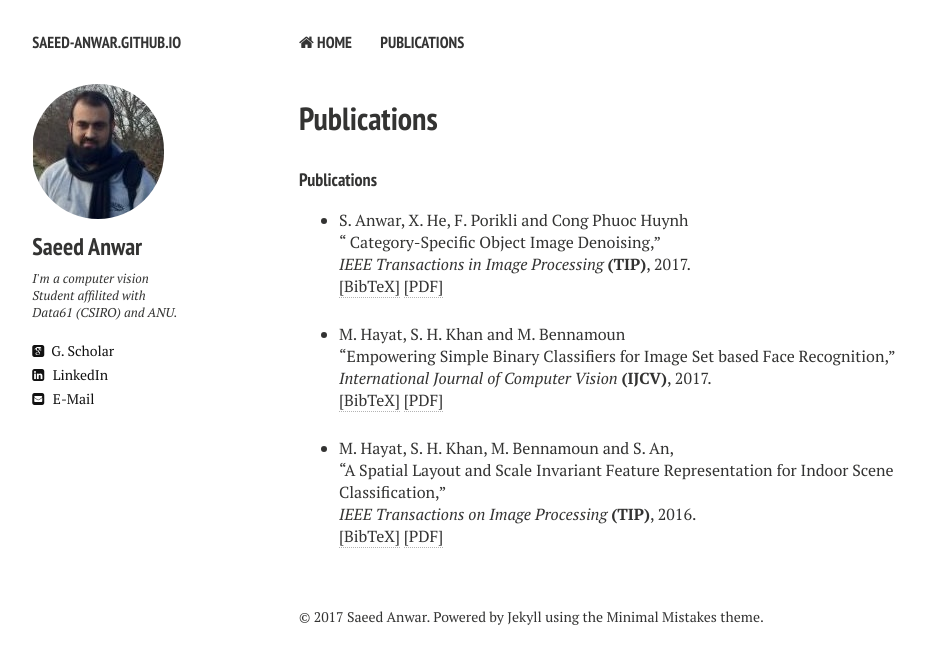
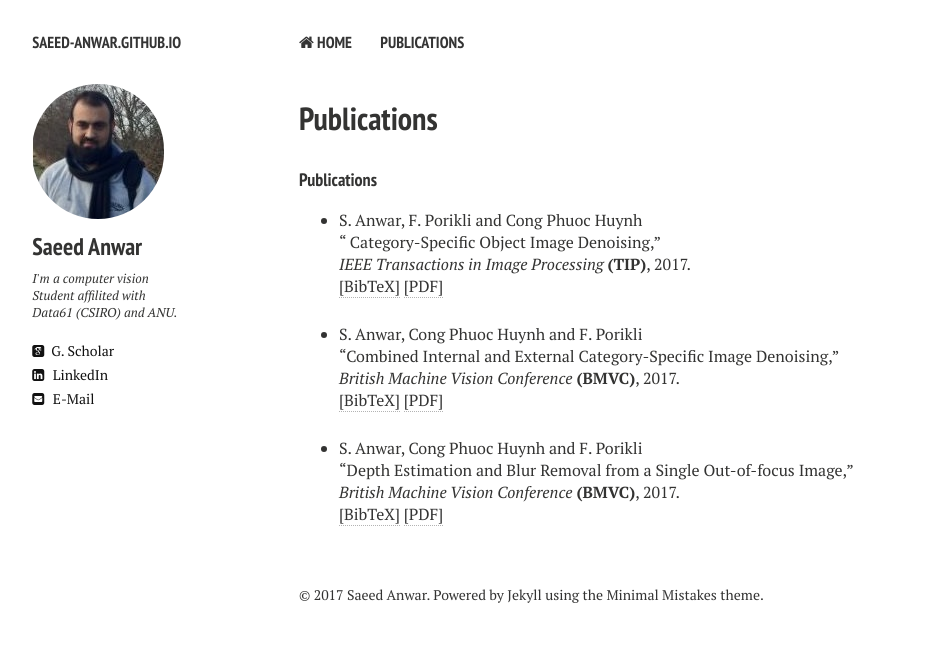
Before and after one commit to saeed-anwar/saeed-anwar.github.io, a Jekyll site: the page built from publications.md, in a window 1280 px wide. Shown: the top 664 px of the page, without its empty margins (21-947 px from the left). Built offline with Jekyll 4.4.1, drawn with Linux system fonts in a browser that asks for light colours; nearby versions of some CDN libraries.

Commit message:
Update publications.html

```diff
--- a/_layouts/publications.html
+++ b/_layouts/publications.html
@@ -88,70 +88,47 @@ div.bibtex pre { font-size: 75%; overflow: auto;  width: 100%; padding: 0em 0em;
 <!-------------------------------------------------------------------------------------------->
 <h4 style="margin-bottom:0px;padding-top:10px;">Publications</h4>
 <ul class="biblist">
-<!-- Item: khan2017forest -->
+<!-- Item: Anwar2017noise -->
 <li ><p>
-S. Anwar, X. He, F. Porikli and Cong Phuoc Huynh <br>
+S. Anwar, F. Porikli and Cong Phuoc Huynh <br>
 &ldquo; Category-Specific Object Image Denoising,&rdquo;<br>
 <i>IEEE Transactions in Image Processing </i><b>(TIP)</b>, 2017.
 
 <br />
-<a href="javascript:toggleBibtex('')">[BibTeX]</a>
+<a href="javascript:toggleBibtex('Anwar2017noise')">[BibTeX]</a>
 <a href="../papers/TIP17-noise.pdf">[PDF]</a>
 
 </p>
 <div id="" class="bibtex noshow">
 <pre>
-@article{khan2017forest,
-  author = {Khan, Salman H and He, Xuming and Porikli, Fatih and Bennamoun, Mohammed},
-  title = {Forest Change Detection in Incomplete Satellite Images with Deep Neural Networks},
-  journal = {IEEE Transactions on Geoscience and Remote Sensing},
+@article{Anwar2017noise,
+  author = {Anwar, Saeed and Porikli, Fatih and Huynh, Cong P.},
+  title = {Category-Specific Object Image Denoising},
+  journal = {IEEE Transactions in Image Processing},
   year = {2017}
 }
 </pre>
 </div>
 </li>
 
-<!-- Item: hayat2017empowering -->
+<!-- Item: Anwar2017internalnoise -->
 <li ><p>
-M. Hayat, S. H. Khan and M. Bennamoun <br>
-&ldquo;Empowering Simple Binary Classifiers for Image Set based Face Recognition,&rdquo;<br>
-<i>International Journal of Computer Vision </i><b>(IJCV)</b>, 2017.
+S. Anwar, Cong Phuoc Huynh and F. Porikli <br>
+&ldquo;Combined Internal and External Category-Specific Image Denoising,&rdquo;<br>
+<i>British Machine Vision Conference </i><b>(BMVC)</b>, 2017.
 
 <br />
-<a href="javascript:toggleBibtex('hayat2016spatial')">[BibTeX]</a>
-<a href="../papers/IJCV17.pdf">[PDF]</a>
+<a href="javascript:toggleBibtex('Anwar2017internalnoise')">[BibTeX]</a>
+<a href="../papers/BMVC17-internalnoise.pdf">[PDF]</a>
 
 </p>
-<div id="bib_hayat2016spatial" class="bibtex noshow">
+<div id="" class="bibtex noshow">
 <pre>
-@article{hayat2016spatial,
-  author = {Hayat, Munawar and Khan, Salman H and Bennamoun, Mohammed},
-  title = {Empowering Simple Binary Classifiers for Image Set based Face Recognition},
-  journal = {International Journal of Computer Vision },
+@article{Anwar2017internalnoise,
+  author = {S. Anwar, C. P. Huynh and F. Porikli},
+  title = {Combined Internal and External Category-Specific Image Denoising},
+  journal = {British Machine Vision Conference},
   year = {2017}
-}
-</pre>
-</div>
-</li>
-
-<!-- Item: hayat2016spatial -->
-<li ><p>
-M. Hayat, S. H. Khan, M. Bennamoun and S. An, <br>
-&ldquo;A Spatial Layout and Scale Invariant Feature Representation for Indoor Scene Classification,&rdquo;<br>
-<i>IEEE Transactions on Image Processing </i><b>(TIP)</b>, 2016.
-
-<br />
-<a href="javascript:toggleBibtex('hayat2016spatial')">[BibTeX]</a>
-<a href="../papers/TIP16_2.pdf">[PDF]</a>
-
-</p>
-<div id="bib_hayat2016spatial" class="bibtex noshow">
-<pre>
-@article{hayat2016spatial,
-  author = {Hayat, Munawar and Khan, Salman H and Bennamoun, Mohammed and An, Senjian},
-  title = {A Spatial Layout and Scale Invariant Feature Representation for Indoor Scene Classification},
-  journal = {IEEE Transactions on Image Processing },
-  year = {2016}
 }
 </pre>
 </div>
@@ -159,6 +136,28 @@ M. Hayat, S. H. Khan, M. Bennamoun and S. An, <br>
 
 
 
+<!-- Item: Anwar2017depth -->
+<li ><p>
+S. Anwar, Cong Phuoc Huynh and F. Porikli <br>
+&ldquo;Depth Estimation and Blur Removal from a Single Out-of-focus Image,&rdquo;<br>
+<i>British Machine Vision Conference </i><b>(BMVC)</b>, 2017.
+
+<br />
+<a href="javascript:toggleBibtex('Anwar2017depth')">[BibTeX]</a>
+<a href="../papers/BMVC17-depth.pdf">[PDF]</a>
+
+</p>
+<div id="" class="bibtex noshow">
+<pre>
+@article{Anwar2017depth,
+  author = {S. Anwar, Z. Hayder and F. Porikli},
+  title = {Depth Estimation and Blur Removal from a Single Out-of-focus Image},
+  journal = {British Machine Vision Conference},
+  year = {2017}
+}
+</pre>
+</div>
+</li>
 
 
 
```
